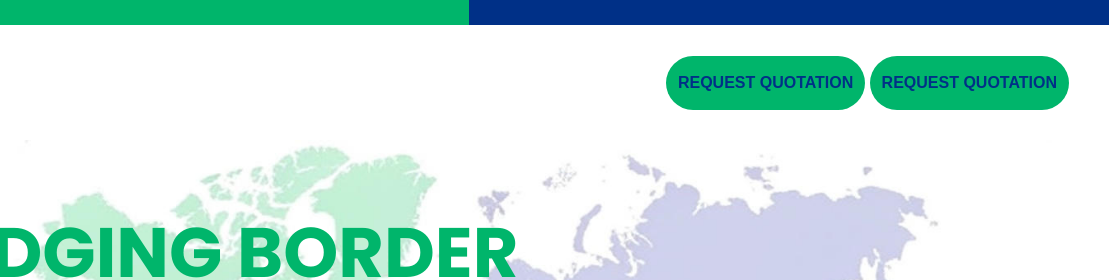
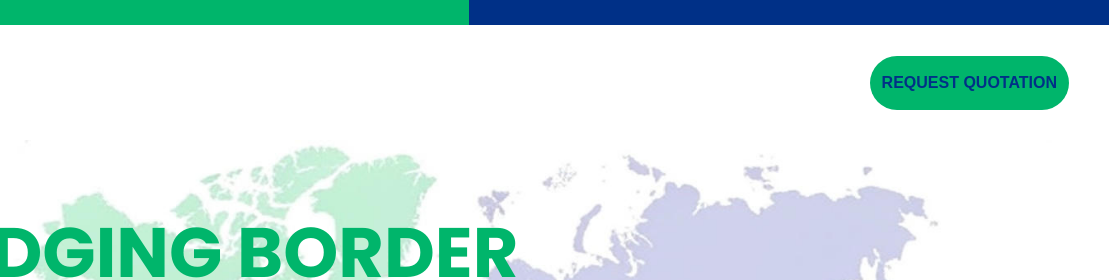
Before and after one commit to Anand282/ClearBlueImpex, a plain HTML site: page index.html in a window 1280 px wide. Shown: the top 280 px of the page, 171-1280 px from the left. Drawn offline with Linux system fonts and the light colour scheme; some packages are replaced by stand-ins of ours; no server answers; a script that the page names is missing.

Commit message:
Update index.html

```diff
--- a/index.html
+++ b/index.html
@@ -26,7 +26,7 @@
                 <img src="./images/logo/logo2.jpg" alt="logo" class="logo-1">
             </div>
             <div class="button-right">
-                <button class="button-request" >REQUEST QUOTATION</button>
+
                 <button class="button-request" onclick="window.location.href='quotation.html'">REQUEST QUOTATION</button>
 
             </div>
```
